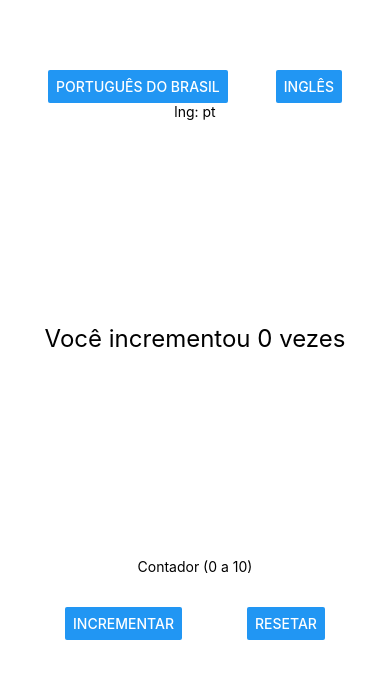
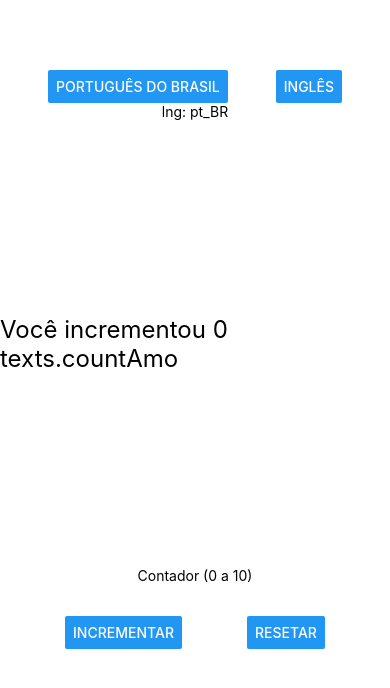
Before and after one commit to gsevla/intl-ex, a React Native app: screen / in a window 390 px wide. Shown: the top 688 px of the page. Built offline with nearby package versions, Linux system fonts and the light colour scheme.

Commit message:
intl texts and intl lng adjustments

```diff
--- a/src/i18n/index.ts
+++ b/src/i18n/index.ts
@@ -1,11 +1,11 @@
-import i18n from "i18next";
+import i18n, { Resource } from "i18next";
 import { initReactI18next } from "react-i18next";
 import { ptBrContent, ptBrAccessibleContent } from "./locales/ptBr";
 import { enUsContent, enUsAccessibleContent } from "./locales/enUs";
 
 const languages = {
-  pt: "pt",
-  en: "en",
+  ptBr: "pt_BR",
+  enUs: "en-US",
 };
 
 const namespaces = {
@@ -13,12 +13,12 @@ const namespaces = {
   accessibleContent: "accessibleContent",
 };
 
-const resources = {
-  pt: {
+const resources: Resource = {
+  "pt_BR": {
     content: ptBrContent,
     accessibleContent: ptBrAccessibleContent,
   },
-  en: {
+  "en-US": {
     content: enUsContent,
     accessibleContent: enUsAccessibleContent,
   },
@@ -28,8 +28,8 @@ i18n.use(initReactI18next).init({
   resources,
   ns: [namespaces.content, namespaces.accessibleContent],
   defaultNS: namespaces.content,
-  lng: languages.pt,
-  fallbackLng: languages.pt,
+  lng: languages.ptBr,
+  fallbackLng: languages.ptBr,
 });
 
 export default i18n;
--- a/src/i18n/locales/enUs/index.ts
+++ b/src/i18n/locales/enUs/index.ts
@@ -1,8 +1,10 @@
 import buttons from "./buttons.json";
 import buttonsAccessibility from "./buttonsAccessibility.json";
+import texts from "./texts.json";
 
 export const enUsContent = {
   buttons,
+  texts,
 };
 export const enUsAccessibleContent = {
   buttonsAccessibility,
--- /dev/null
+++ b/src/i18n/locales/enUs/texts.json
@@ -0,0 +1,6 @@
+{
+    "countAmo_one": "time",
+    "countAmo_other": "times",
+    "countInfo": "You have incremented {{count}} $t(content:texts.countAmo, {\"count\": {{count}})",
+    "counterTitle": "Counter (0 to 10)"
+}
--- a/src/i18n/locales/ptBr/index.ts
+++ b/src/i18n/locales/ptBr/index.ts
@@ -1,8 +1,10 @@
 import buttons from "./buttons.json";
 import buttonsAccessibility from "./buttonsAccessibility.json";
+import texts from "./texts.json";
 
 export const ptBrContent = {
   buttons,
+  texts,
 };
 export const ptBrAccessibleContent = {
   buttonsAccessibility,
--- /dev/null
+++ b/src/i18n/locales/ptBr/texts.json
@@ -0,0 +1,6 @@
+{
+    "countAmo_one": "vez",
+    "countAmo_other": "vezes",
+    "countInfo": "Você incrementou {{count}} $t(content:texts.countAmo, {\"count\": {{count}})",
+    "counterTitle": "Contador (0 a 10)"
+}
--- a/src/index.tsx
+++ b/src/index.tsx
@@ -21,14 +21,14 @@ export function AppRoot() {
           title={t("content:buttons.ptBr", "port")}
           accessibilityLabel={t("accessibleContent:buttons.ptBr-label")}
           onPress={() => {
-            i18n.changeLanguage("pt");
+            i18n.changeLanguage("pt_BR");
           }}
         />
         <Button
           title={t("content:buttons.enUs", "ing")}
           accessibilityLabel={t("accessibleContent:buttons.enUs-label")}
           onPress={() => {
-            i18n.changeLanguage("en");
+            i18n.changeLanguage("en-US");
           }}
         />
       </View>
@@ -41,10 +41,12 @@ export function AppRoot() {
         }}
       >
         <Text style={{ fontSize: 24 }}>
-          {t("countInfo", `Você incrementou ${number} vezes`)}
+          {t("content:texts.countInfo", `Você incrementou ${number} vezes`, {
+            count: number,
+          })}
         </Text>
         <View style={{ alignItems: "center", alignSelf: "stretch" }}>
-          <Text>{t("counterTitle", "Contador (0 a 10)")}</Text>
+          <Text>{t("content:texts.counterTitle", "Contador (0 a 10)")}</Text>
           <View style={{ height: 32 }} />
           <View
             style={{
```
